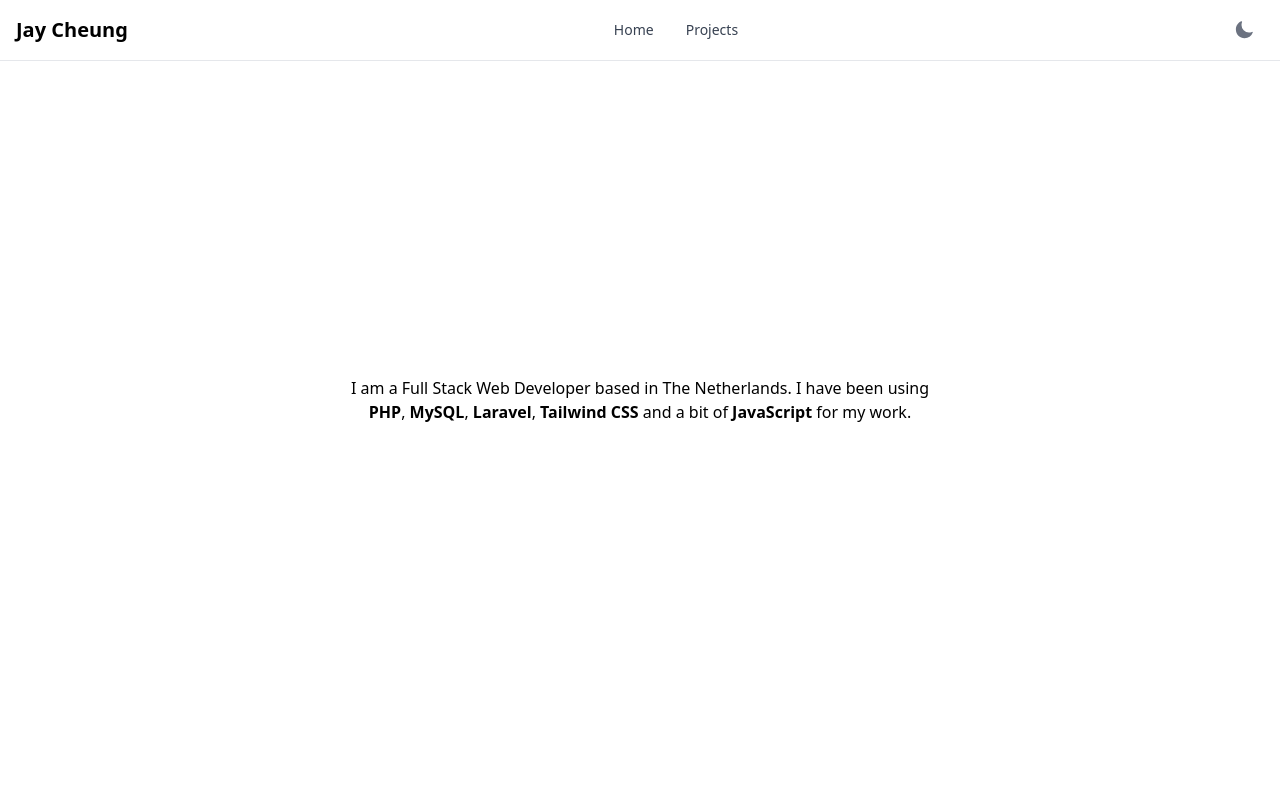
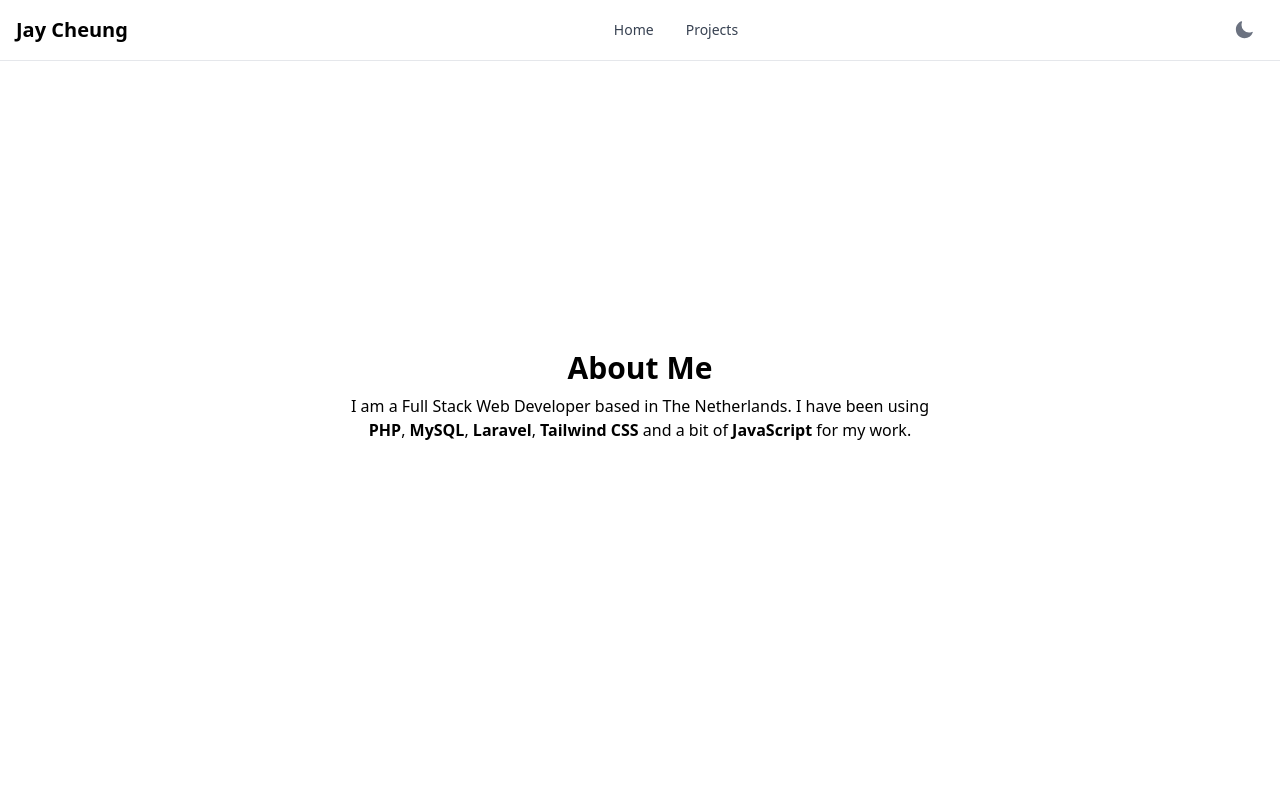
Before and after one commit to praxand/praxand.github.io, a website: page index.html in a window 1280 px wide. Shown: the top 800 px of the page. Drawn offline with Linux system fonts and the light colour scheme.

Commit message:
added title to introduction

```diff
--- a/index.html
+++ b/index.html
@@ -49,7 +49,8 @@
     </nav>
 
     <div class="container mx-auto px-5 lg:max-w-screen-sm">
-        <div id="home" class="h-screen flex items-center">
+        <div id="home" class="h-screen justify-center flex flex-col">
+            <h2 class="text-3xl font-bold text-center dark:text-white">About Me</h2>
             <p class="text-center py-2 dark:text-white">
                 I am a Full Stack Web Developer based in The Netherlands. I have been using
                 <span class="font-bold">PHP</span>,
```
